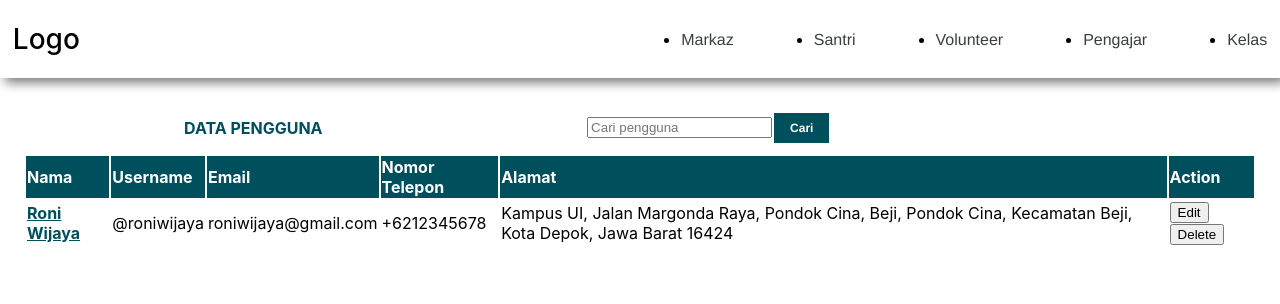
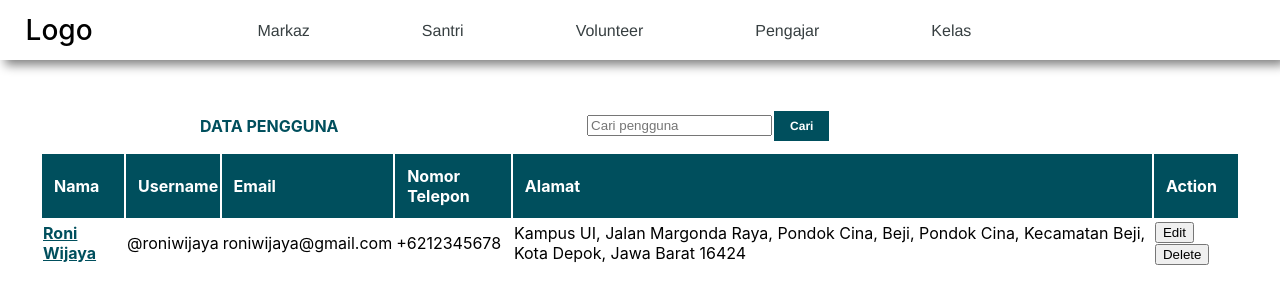
Before and after one commit to hazlazuardi/markaz-pillar-fe, a Next.js app: page /datapengguna in a window 1280 px wide. Shown: the top 304 px of the page. Built offline with nearby package versions, Linux system fonts and the light colour scheme.

Commit message:
feat: added detail pengguna

```diff
--- a/pages/datapengguna.js
+++ b/pages/datapengguna.js
@@ -15,17 +15,19 @@ export default function DataPengguna() {
             <Table striped bordered hover>
               <thead className={styles.tablehead}>
                 <tr>
-                  <th>Nama</th>
-                  <th>Username</th>
-                  <th>Email</th>
-                  <th>Nomor Telepon</th>
-                  <th>Alamat</th>
-                  <th>Action</th>
+                  <th className={styles.pad}>Nama</th>
+                  <th className={styles.pad}>Username</th>
+                  <th className={styles.pad}>Email</th>
+                  <th className={styles.pad}>Nomor Telepon</th>
+                  <th className={styles.pad}>Alamat</th>
+                  <th className={styles.pad}>Action</th>
                 </tr>
               </thead>
               <tbody>
                 <tr>
-                  <td className={styles.sub}><u><b>Roni Wijaya</b></u></td>
+                  <Link href='/datapengguna-detail'>
+                    <td className={styles.sub}><u><b>Roni Wijaya</b></u></td>
+                  </Link>
                   <td>@roniwijaya</td>
                   <td>roniwijaya@gmail.com</td>
                   <td>+6212345678</td>
--- a/styles/Home.module.css
+++ b/styles/Home.module.css
@@ -1,5 +1,5 @@
 .container {
-  padding: 3vh;
+  padding: 5vh;
   padding-bottom: 5vh;
 }
 
@@ -187,6 +187,21 @@
     padding-right: 20vh;
 }
 
+.detailgrid {
+    box-sizing: border-box;
+    display: grid;
+    grid-auto-flow: column;
+    grid-template-areas:
+      "A A"
+      "B C"
+      "D E";
+    text-align: left;
+    align-items: left;
+    column-gap: 20vh;
+    padding-right: 20vh;
+    width: 50%;
+}
+
 .item1 {
     grid-area: A;
     display: flex;
@@ -250,10 +265,6 @@
     text-align: left;
 }
 
-.padding {
-    padding: 5%;
-}
-
 .btn2 {
     color: white;
     background-color: #004F5D;
@@ -272,7 +283,15 @@
 .search {
     border-color:  #004F5D;
     width: 100%;
-      padding: 12px 20px;
-      margin: 8px 0;
-      box-sizing: border-box;
+    padding: 12px 20px;
+    margin: 8px 0;
+    box-sizing: border-box;
 }
+
+.border {
+    vertical-align: top;
+}
+
+.pad {
+    padding: 1%;
+}
--- a/styles/Layout.module.css
+++ b/styles/Layout.module.css
@@ -5,9 +5,7 @@
 
 .navbar {
     display: flex;
-    justify-content: space-between;
     align-items: center;
-    padding: 1%;
     box-shadow: 5px 5px 10px grey;
 }
 
@@ -27,12 +25,12 @@
 
 .navmenu {
     display: flex;
-    justify-content: space-between;
-    align-items: center;
 }
 
 .navitem {
-    margin-left: 5rem;
+    margin-left: 7rem;
+    margin-left: 7rem;
+    list-style-type: none;
 }
 
 .navlink{
@@ -40,7 +38,6 @@
     font-weight: 500;
     color: #373F41;
     font-family: 'Helvetica', 'Arial', sans-serif;
-
 }
 
 .navlink:hover{
@@ -51,6 +48,8 @@
     font-size: 1.75rem;
     font-weight: 500;
     color: #00000;
+    padding: 1%;
+    padding-left: 2%;
 }
 
 @media only screen and (max-width: 768px) {
```
Also changed, not shown: pages/datapengguna-detail.js (added, +36 -0 lines).
